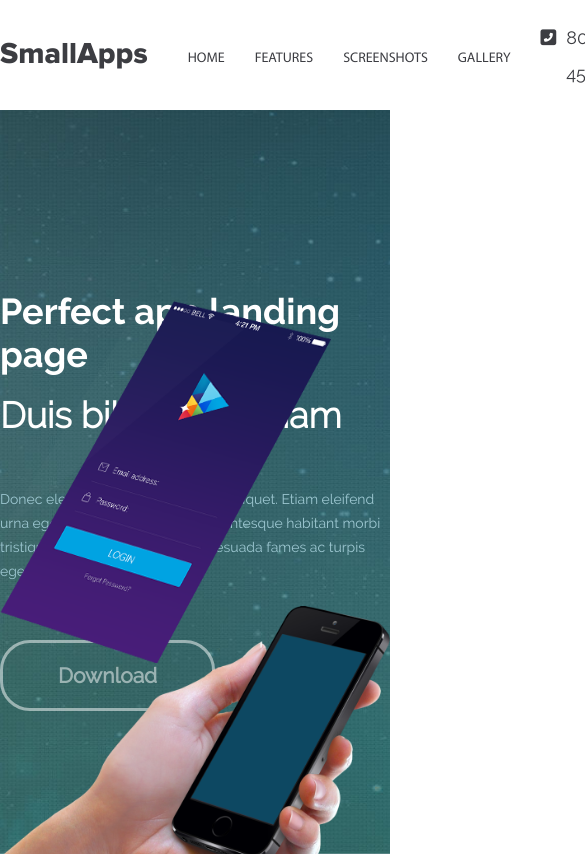
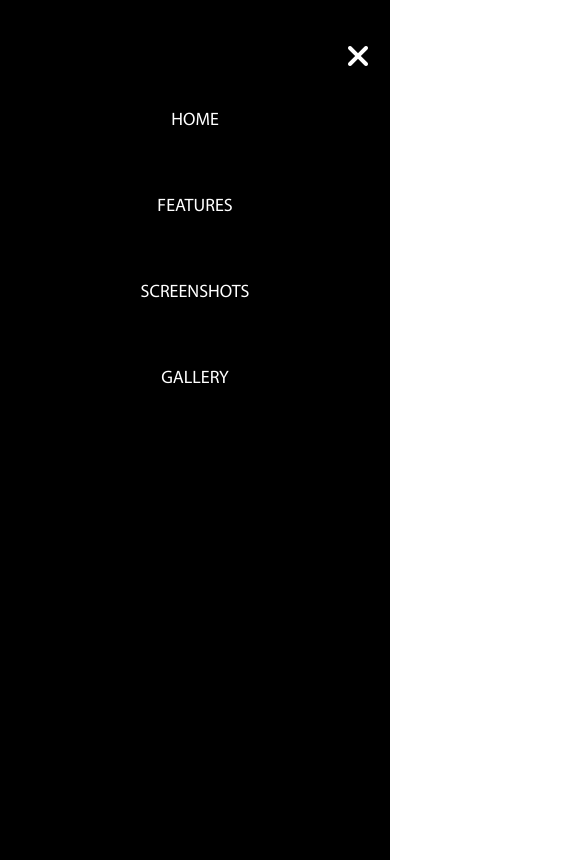
Before and after one commit to StasAlex/smallapps, a plain HTML site: page index.html in a window 390 px wide. Shown: the top 860 px of the page, 585 px wide, since content can reach past the window. Drawn offline with Linux system fonts and the light colour scheme; files whose address does not match are found by name.

Commit message:
адаптив хедера и мобильное меню

```diff
--- a/index.html
+++ b/index.html
@@ -24,7 +24,30 @@
                         <div class="logo navbar__logo">
                             <a class="logo_text">SmallApps</a>
                         </div>
+
+                        <nav class="nav__menu_responsive" id="resp_menu_close">
+                            <div class="resp_menu_close">
+                                <i class="fas fa-times"></i>
+                            </div>
+                            <ul>
+                                <li>
+                                    <a href="#">Home</a>
+                                </li>
+                                <li>
+                                    <a href="#features">Features</a>
+                                </li>
+                                <li>
+                                    <a href="#">Screenshots</a>
+                                </li>
+                                <li>
+                                    <a href="#gallery">Gallery</a>
+                            </ul>
+                        </nav>
+
                         <nav id="menu" class="nav nav__menu">
+                            <div class="menu_bars" id="resp_menu_open">
+                                <i class="fas fa-bars"></i>
+                            </div>
                             <ul>
                                 <li>
                                     <a href="#">Home</a>
--- a/js/main.js
+++ b/js/main.js
@@ -65,6 +65,12 @@ $(document).ready(function () {
     autoplayHoverPause: true
   });
 
-
+  //Toggle responsive menu
+  $('#resp_menu_close').click( function (){
+    $('.nav__menu_responsive').fadeOut();
+  });
+  $('#resp_menu_open').click( function (){
+    $('.nav__menu_responsive').fadeIn();
+  });
 
 });
--- /dev/null
+++ b/scss/blocks/_responsive.scss
@@ -0,0 +1,83 @@
+//Header responsive styles
+@media screen and (max-width: 1170px){
+    .nav__contacts {
+        flex-direction: column;
+        align-items: flex-start;
+    }
+    .container{
+        padding: 0 20px;
+    }
+}
+@media screen and (max-width: 850px){
+      .nav__contacts{
+          display: none;
+      }
+      .nav__wrapper{
+          width: 100%;
+          justify-content: space-between;
+        }
+    }
+@media screen and (max-width: 700px){
+    .nav__menu ul{
+        display: none;
+    }
+    .menu_bars{
+        display: block;
+    }
+    .nav__menu_responsive{
+        display: block;
+    }
+}
+@media screen and (min-width: 700px){
+    .menu_bars{
+        display: none;
+    }
+    .nav__menu_responsive{
+        display: none;
+    }
+}
+
+
+//Mobile menu styles
+body{
+    position: relative;
+}
+nav.nav__menu_responsive{
+    position: absolute;
+    background: black;
+    z-index: 2;
+    top: 0;
+    bottom: 0;
+    left: 0;
+    right: 0;
+    color: #fff;
+    i{
+        position: absolute;
+        top: 40px;
+        right: 20px;
+        font-size: 32px;
+    }
+}
+.menu_bars:hover, .resp_menu_close:hover{
+    cursor: pointer;
+    color: $primary;
+}
+.nav__menu_responsive ul {
+    display: flex;
+    flex-direction: column;
+    list-style: none;
+    text-transform: uppercase;
+    margin: 0;
+    padding: 100px 0;
+    justify-content: center;
+    align-items: center;
+    li {
+        margin-bottom: 50px;
+
+        a {
+            font-size: 18px;
+            text-decoration: none;
+            color: #fff;
+        }
+    }
+}
--- a/scss/style.scss
+++ b/scss/style.scss
@@ -32,3 +32,6 @@
 
 //Footer Styles
 @import 'blocks/footer';
+
+//Responsive Styles
+@import 'blocks/responsive';
```
Also changed, not shown: css/style.css, 1 other file.
